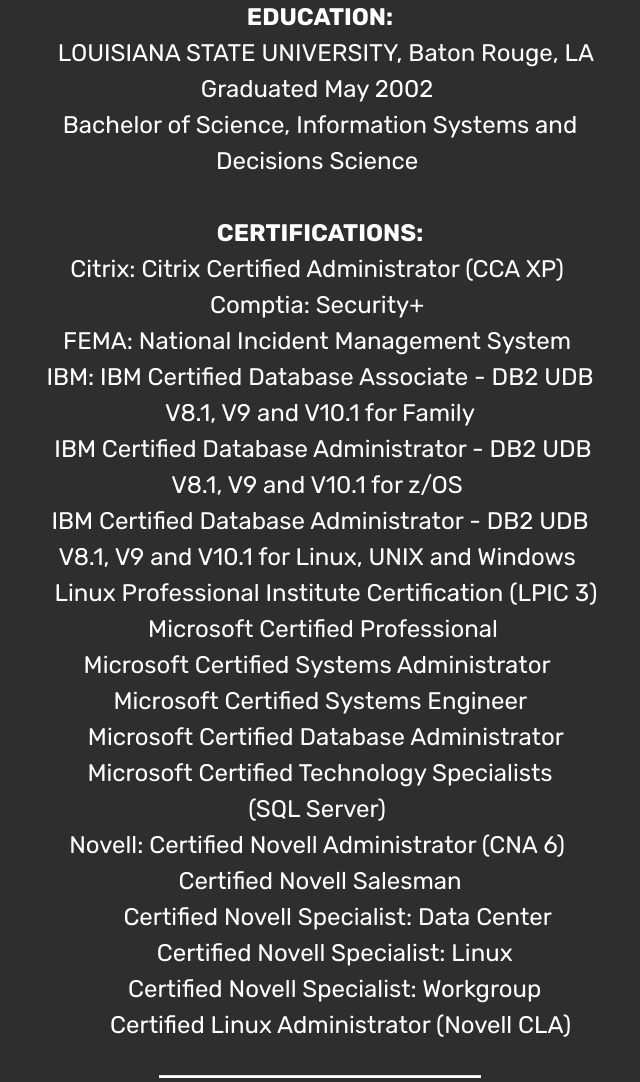
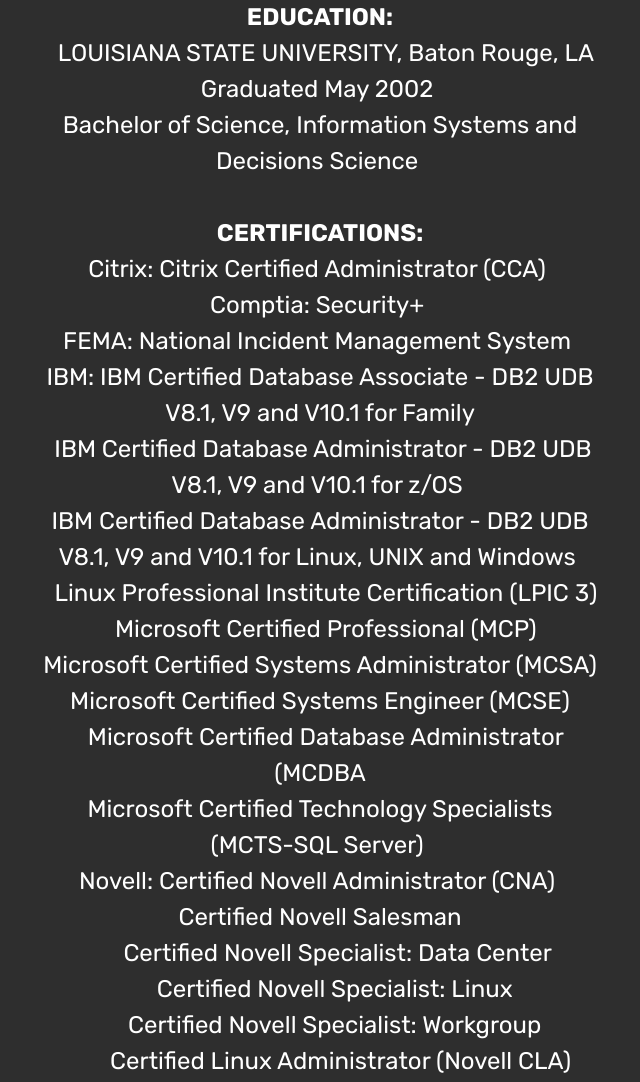
Before and after one commit to korkythatcher/korysonnier, a plain HTML site: page index.html in a window 1280 px wide. Shown: the part 1549-2631 px from the top of the page, without its empty margins (320-960 px from the left). Drawn offline with Linux system fonts and the light colour scheme; files whose address does not match are found by name.

```diff
--- a/index.html
+++ b/index.html
@@ -59,7 +59,7 @@
     </nav>
 </section>
 
-<section class="engine"><a href="https://mobiri.se">Mobirise</a></section><section class="cid-qLCihbNBOI mbr-fullscreen mbr-parallax-background" id="header2-f">
+<section class="engine"><a href="https://mobiri.se/f">simple site maker</a></section><section class="cid-qLCihbNBOI mbr-fullscreen mbr-parallax-background" id="header2-f">
 
 
 
@@ -125,8 +125,8 @@
                     EDUCATION:
                 </strong><div>
 <span style="font-size: 1.5rem;">&nbsp;&nbsp;</span><span style="font-size: 1.5rem;">LOUISIANA STATE UNIVERSITY, Baton Rouge, LA Graduated May 2002&nbsp;</span></div><div><span style="font-size: 1.5rem;">Bachelor of Science, Information Systems and Decisions Science&nbsp;</span><br></div><div><span style="font-size: 1.5rem;"></span><br></div><div><strong>CERTIFICATIONS:
-</strong></div><div><span style="font-size: 1.5rem;">Citrix:                                     Citrix Certified Administrator (CCA XP)&nbsp;</span><br></div><div><span style="font-size: 1.5rem;">Comptia:                                Security+&nbsp;</span><br></div><div><span style="font-size: 1.5rem;">FEMA:                                    National Incident Management System&nbsp;</span></div><div><span style="font-size: 1.5rem;">IBM:                                        IBM Certified Database Associate - DB2 UDB V8.1, V9 and V10.1 for Family</span></div><div><span style="font-size: 1.5rem;">&nbsp;IBM Certified Database Administrator - DB2 UDB V8.1, V9 and V10.1 for z/OS&nbsp;</span></div><div><span style="font-size: 1.5rem;">IBM Certified Database Administrator - DB2 UDB V8.1, V9 and V10.1 for Linux, UNIX and Windows&nbsp;</span><br></div><div><span style="font-size: 1.5rem;">&nbsp;</span><span style="font-size: 1.5rem;">&nbsp;Linux Professional Institute Certification (LPIC 3) &nbsp;</span><span style="font-size: 1.5rem;">&nbsp;Microsoft Certified Professional&nbsp;</span></div><div><span style="font-size: 1.5rem;">Microsoft Certified Systems Administrator&nbsp;</span></div><div>
-<span style="font-size: 1.5rem;">&nbsp; &nbsp; Microsoft Certified Systems Engineer &nbsp; &nbsp; &nbsp;&nbsp;</span><span style="font-size: 1.5rem;">Microsoft Certified Database Administrator</span></div><div><span style="font-size: 1.5rem;">Microsoft Certified Technology Specialists </span></div><div><span style="font-size: 1.5rem;">(SQL Server)&nbsp;</span></div><div><span style="font-size: 1.5rem;">Novell:                                    Certified Novell Administrator (CNA 6)&nbsp;</span><br></div><div><span style="font-size: 1.5rem;">Certified Novell Salesman</span><br></div><div><span style="font-size: 1.5rem;">&nbsp; &nbsp; &nbsp; &nbsp;Certified Novell Specialist: Data Center&nbsp;</span><br></div><div><span style="font-size: 1.5rem;">&nbsp; &nbsp; &nbsp; Certified Novell Specialist: Linux&nbsp;</span><br></div><div><span style="font-size: 1.5rem;">&nbsp; &nbsp; &nbsp; Certified Novell Specialist: Workgroup&nbsp;</span><br></div><div><span style="font-size: 1.5rem;">&nbsp; &nbsp; &nbsp; &nbsp; Certified Linux Administrator (Novell CLA)&nbsp;</span><br></div></div>
+</strong></div><div><span style="font-size: 1.5rem;">Citrix:                                     Citrix Certified Administrator (CCA)&nbsp;</span><br></div><div><span style="font-size: 1.5rem;">Comptia:                                Security+&nbsp;</span><br></div><div><span style="font-size: 1.5rem;">FEMA:                                    National Incident Management System&nbsp;</span></div><div><span style="font-size: 1.5rem;">IBM:                                        IBM Certified Database Associate - DB2 UDB V8.1, V9 and V10.1 for Family</span></div><div><span style="font-size: 1.5rem;">&nbsp;IBM Certified Database Administrator - DB2 UDB V8.1, V9 and V10.1 for z/OS&nbsp;</span></div><div><span style="font-size: 1.5rem;">IBM Certified Database Administrator - DB2 UDB V8.1, V9 and V10.1 for Linux, UNIX and Windows&nbsp;</span><br></div><div><span style="font-size: 1.5rem;">&nbsp;</span><span style="font-size: 1.5rem;">&nbsp;Linux Professional Institute Certification (LPIC 3) &nbsp;</span><span style="font-size: 1.5rem;">&nbsp;Microsoft Certified Professional (MCP)</span></div><div><span style="font-size: 1.5rem;">Microsoft Certified Systems Administrator (MCSA)</span></div><div>
+<span style="font-size: 1.5rem;">&nbsp; &nbsp; Microsoft Certified Systems Engineer (MCSE) &nbsp; &nbsp; &nbsp;&nbsp;</span><span style="font-size: 1.5rem;">Microsoft Certified Database Administrator (MCDBA</span></div><div><span style="font-size: 1.5rem;">Microsoft Certified Technology Specialists</span></div><div><span style="font-size: 1.5rem;">(MCTS-SQL Server)&nbsp;</span></div><div><span style="font-size: 1.5rem;">Novell:                                    Certified Novell Administrator (CNA)&nbsp;</span><br></div><div><span style="font-size: 1.5rem;">Certified Novell Salesman</span><br></div><div><span style="font-size: 1.5rem;">&nbsp; &nbsp; &nbsp; &nbsp;Certified Novell Specialist: Data Center&nbsp;</span><br></div><div><span style="font-size: 1.5rem;">&nbsp; &nbsp; &nbsp; Certified Novell Specialist: Linux&nbsp;</span><br></div><div><span style="font-size: 1.5rem;">&nbsp; &nbsp; &nbsp; Certified Novell Specialist: Workgroup&nbsp;</span><br></div><div><span style="font-size: 1.5rem;">&nbsp; &nbsp; &nbsp; &nbsp; Certified Linux Administrator (Novell CLA)&nbsp;</span><br></div></div>
             <hr class="line" style="width: 58%;">
         </div>
     </div>
```
Also changed, not shown: 1 other file.
